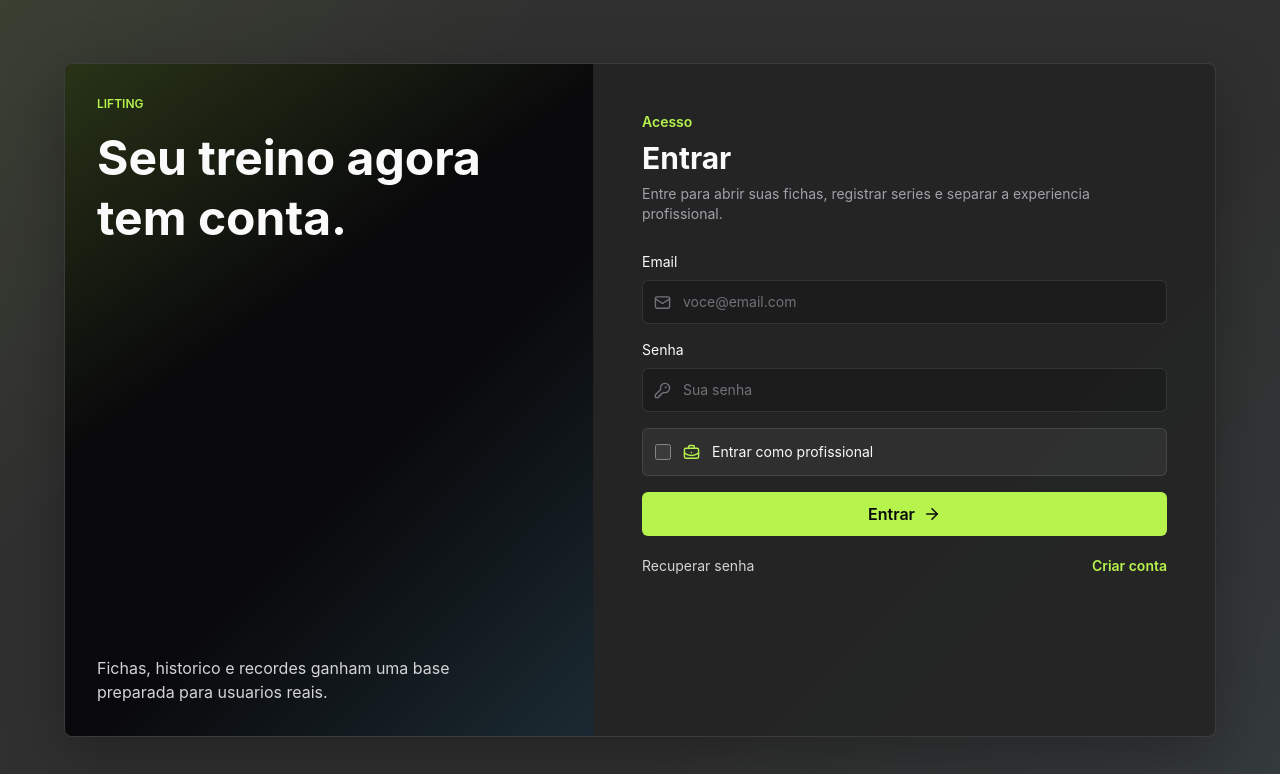
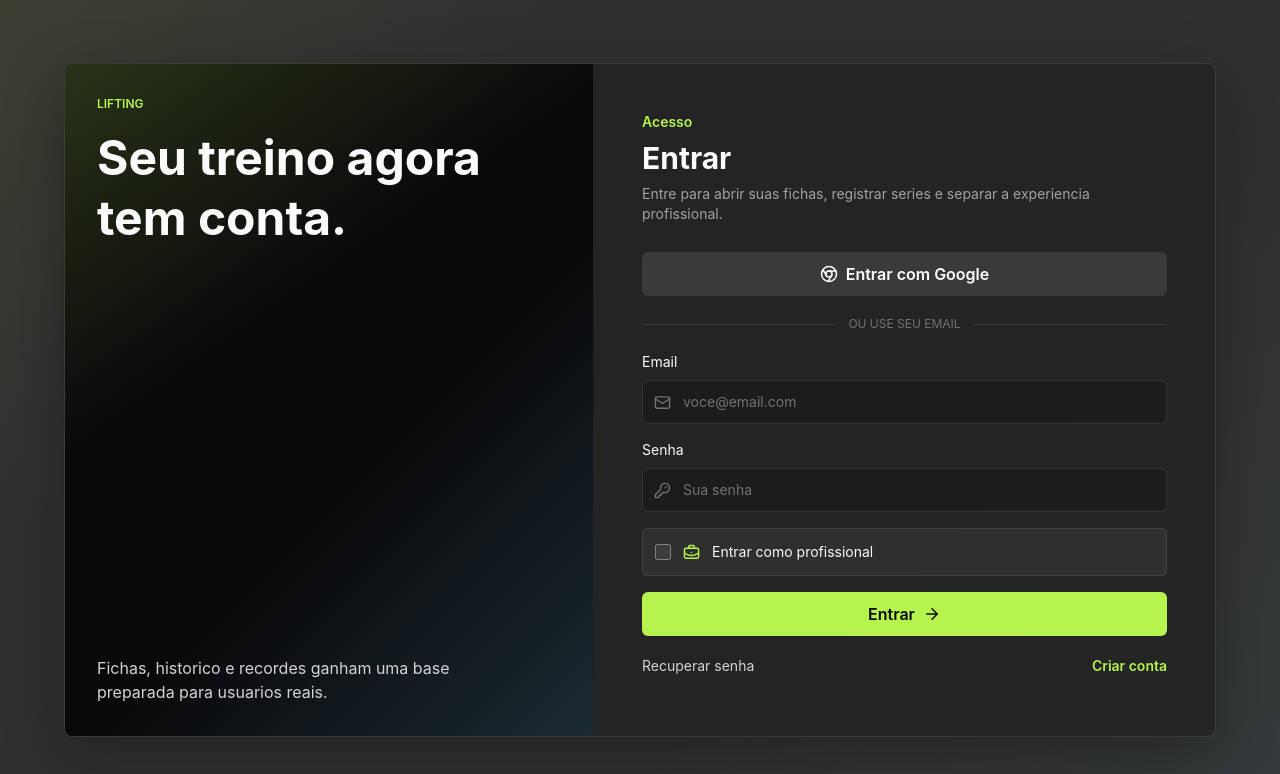
Before and after one commit to gabrielgonzag/Lifting, a React (Vite) app: page /#login in a window 1280 px wide. Shown: the top 774 px of the page. Built offline with nearby package versions, Linux system fonts and the light colour scheme; no server answers.

Commit message:
add Google login

```diff
--- a/src/pages/Login.tsx
+++ b/src/pages/Login.tsx
@@ -1,4 +1,4 @@
-import { ArrowRight, BriefcaseBusiness, KeyRound, Mail } from "lucide-react";
+import { ArrowRight, BriefcaseBusiness, Chrome, KeyRound, Mail } from "lucide-react";
 import { useState } from "react";
 import { AuthFrame } from "../features/auth/AuthFrame";
 import { useAuthStore } from "../store/useAuthStore";
@@ -14,6 +14,7 @@ export default function Login({
   routeForUser: (user: User) => AppRoute;
 }) {
   const login = useAuthStore((state) => state.login);
+  const loginWithGoogle = useAuthStore((state) => state.loginWithGoogle);
   const isLoading = useAuthStore((state) => state.isLoading);
   const [email, setEmail] = useState("");
   const [password, setPassword] = useState("");
@@ -30,12 +31,28 @@ export default function Login({
     onNavigate(routeForUser(result.user));
   };
 
+  const submitGoogle = async () => {
+    const result = await loginWithGoogle();
+    if (!result.ok) {
+      setMessage(result.message ?? "Nao foi possivel entrar com Google.");
+    }
+  };
+
   return (
     <AuthFrame
       copy="Entre para abrir suas fichas, registrar series e separar a experiencia profissional."
       eyebrow="Acesso"
       title="Entrar"
     >
+      <Button className="w-full" disabled={isLoading} onClick={submitGoogle} type="button" variant="secondary">
+        <Chrome size={18} />
+        Entrar com Google
+      </Button>
+      <div className="my-5 flex items-center gap-3 text-xs uppercase text-zinc-500">
+        <span className="h-px flex-1 bg-white/10" />
+        ou use seu email
+        <span className="h-px flex-1 bg-white/10" />
+      </div>
       <form className="grid gap-4" onSubmit={submit}>
         <label className="grid gap-2 text-sm">
           Email
--- a/src/services/authService.ts
+++ b/src/services/authService.ts
@@ -37,6 +37,19 @@ export const authService = {
     }
     userRepository.setSessionUserId(stored.id);
     return { ok: true, user: userRepository.toPublicUser(stored) };
+  },
+  async loginWithGoogle(): Promise<AuthResult> {
+    if (!supabase) {
+      return { ok: false, message: "Login com Google requer Supabase configurado." };
+    }
+
+    const { error } = await supabase.auth.signInWithOAuth({
+      provider: "google",
+      options: {
+        redirectTo: window.location.origin,
+      },
+    });
+    return error ? { ok: false, message: error.message } : { ok: true };
   },
   async register(input: RegisterInput): Promise<AuthResult> {
     const email = normalizeEmail(input.email);
--- a/src/store/useAuthStore.ts
+++ b/src/store/useAuthStore.ts
@@ -9,6 +9,7 @@ type AuthState = {
   isLoading: boolean;
   hydrate: () => void;
   login: (input: LoginInput) => ReturnType<typeof authService.login>;
+  loginWithGoogle: () => ReturnType<typeof authService.loginWithGoogle>;
   register: (input: RegisterInput) => ReturnType<typeof authService.register>;
   logout: () => Promise<void>;
   resetPassword: (email: string) => ReturnType<typeof authService.resetPassword>;
@@ -32,6 +33,12 @@ export const useAuthStore = create<AuthState>()((set, get) => ({
       isAuthenticated: Boolean(result.user),
       isLoading: false,
     });
+    return result;
+  },
+  loginWithGoogle: async () => {
+    set({ isLoading: true });
+    const result = await authService.loginWithGoogle();
+    if (!result.ok) set({ isLoading: false });
     return result;
   },
   register: async (input) => {
```
Also changed, not shown: 2 other files (tests, documents, lock files or other folders).
